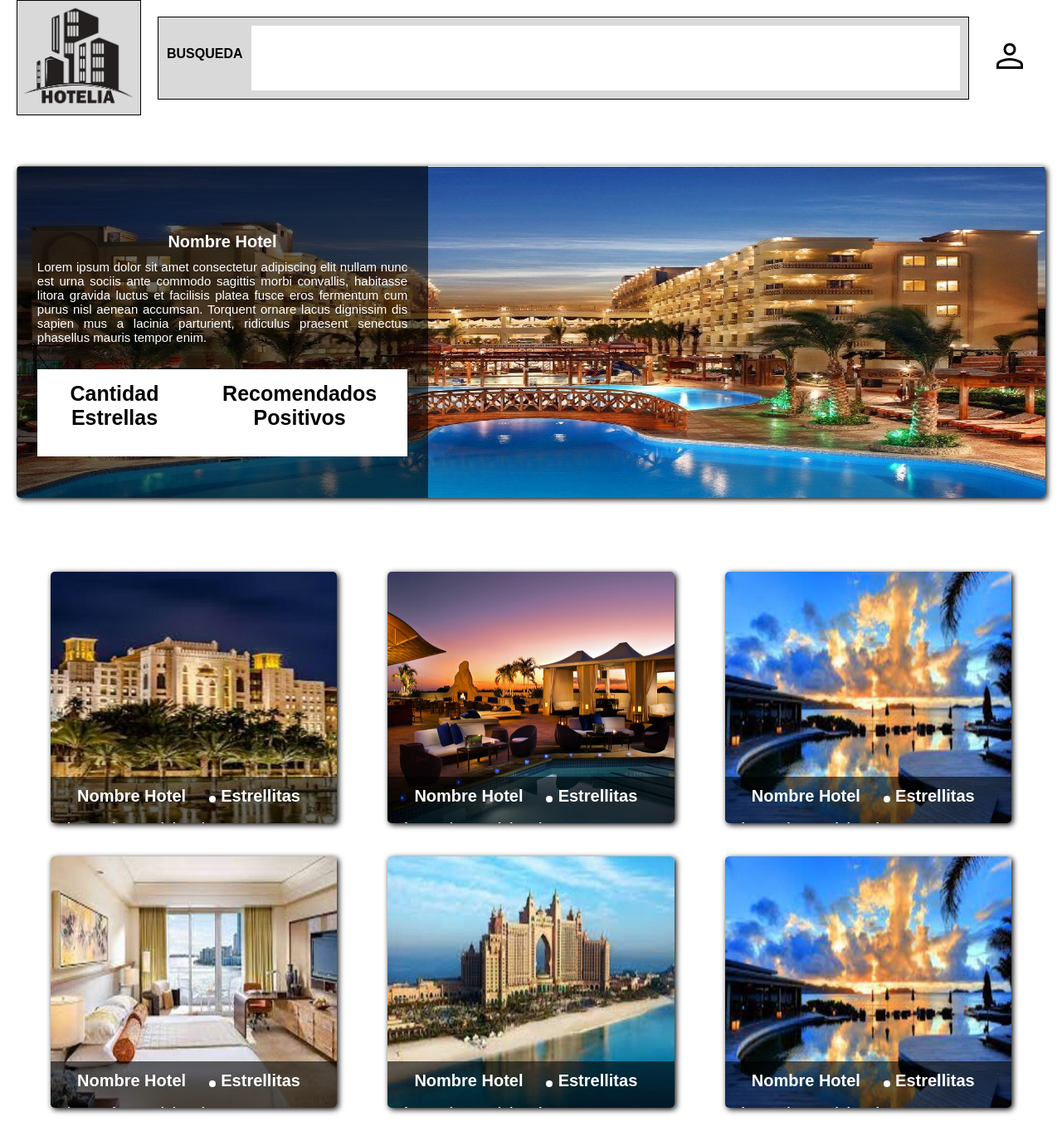
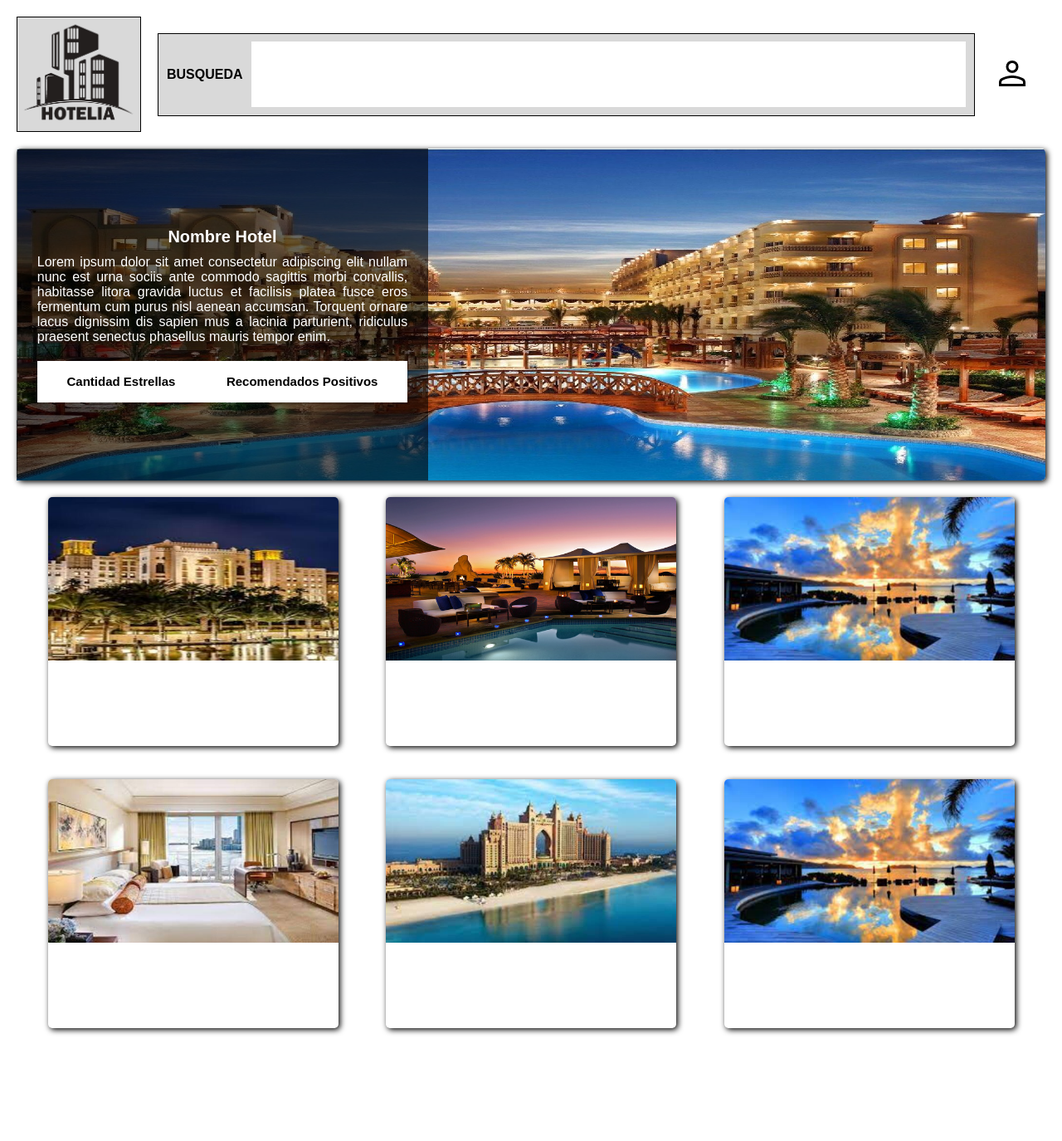
Before and after one commit to CuentaSenaLuis/Evidencia3-Publico, a Flask app: page / in a window 1280 px wide. Shown: the whole page at 83% size. After the commit the page ends 1247 px from the top, so only its background shows below. Run offline with Flask 3, Linux system fonts and the light colour scheme; some web fonts are replaced.

Commit message:
Del Asco

```diff
--- a/static/_css/Registro.css
+++ b/static/_css/Registro.css
@@ -84,7 +84,7 @@
 }
 
 .txt_field input{
-    font-size: 16px;
+    font-size: 20px;
     opacity: 0.637;
 }
 
--- a/static/_css/index.css
+++ b/static/_css/index.css
@@ -10,20 +10,18 @@
     overflow:visible;
 }
 
-.container-father{
 
-}
 
 
 /* -------------------------Barra de navegacion------------------------ */
 /* Flex Navegacion */
 .nav{
-
     display: flex;
     flex-direction: row;
     flex-wrap: nowrap;
     justify-content: space-around;
     align-items: center;
+    margin-top: 20px;
 }
 
 /* Logo */
@@ -46,11 +44,11 @@
 }
 /* Barra Busqueda */
 .nav-bar{
-    flex-shrink: 2;
+    flex-shrink: 1;
     display: flex;
     flex-direction: row;
-    align-items: stretch;
-    flex-grow: 2;
+    align-items: center;
+    justify-content: center;
     background: #D9D9D9;
     border: 1px solid #000000;
     padding-right: 10px;
@@ -62,7 +60,8 @@
 .search{ /* -> Texto Busqueda */
     margin-left: 10px;
     margin-right: 10px;
-    margin-top: 35px;
+    transition: 0.2s;
+
 }
 #search-bar{ /* -> Input Navegacion */
 
@@ -72,12 +71,12 @@
     font-size: 20px;
     width: 100%;
     height: 80%;
-    top: 10px;
+
+
 }
 
-
-
-.login{/* -> Container del Login */
+/*
+.loginPersona{
     flex-shrink: 6;
     position: relative;
     display: flex;
@@ -92,7 +91,7 @@
     background: #ffffff;
 
 }
-/* Boton Login */
+
 #persona{
     font-size: 30px;
     text-decoration: none;
@@ -103,8 +102,36 @@
     border-radius: 50%;
     transition: 0.2s;
 }
+*/
 
-#persona:hover{
+.login{/* -> Container del Login */
+    background-color: rgb(255, 255, 255);
+    display: flex;
+    flex-direction: row;
+    align-items: center;
+    justify-content: center;
+    padding: 0px;
+    margin-right: 20px;
+    height: 100%;
+    min-width: 80px;
+    min-height: 50px;
+    border-radius: 5%;
+}
+
+.loginPersona, .login{
+    flex-shrink: 2;
+}
+
+#login{
+    font-size: 150%;
+    color: black;
+    text-align: center;
+    text-decoration: none;
+    outline: none;
+    transition: 0.2s;
+}
+
+#persona:hover, .login:hover{
     background-color:#D9D9D9;
 }
 
@@ -120,15 +147,18 @@
 
 /* -------------------------Carrusel Recomendados------------------------ */
 #container-popular{
-    position: absolute;
+    background-image: url("../img/backdrop.jpg");
+    background-repeat: no-repeat;
+    background-attachment: local;
+    background-size: 100% 100%;
     display: flex;
     flex-direction: row;
-    align-items: start;
+    align-items: center;
     border-radius: 5px;
     box-shadow: 2px 2px 7px black;
-    top: 200px;
-    right: 20px;
-    left: 20px;
+    margin-top: 20px;
+    margin-right: 20px;
+    margin-left: 20px;
     max-height: 400px;
     min-height: 200px;
     overflow: hidden;
@@ -137,8 +167,8 @@
 #container-popular img{
     position: absolute;
     z-index: -2;
-    width: 100%;
-    height: 100%;
+    width: 1200px;
+    height: 400px;
 }
 
 #container-descrippop{
@@ -154,17 +184,17 @@
 }
 
 #small-info{
-    position: relative;
-    top: 20px;
     font-size: 30px;
     text-align: center;
     width: 90%;
+}
+#small-info h3{
+    margin-bottom: 10px;
 }
 
 #small-info h3, #small-info p{
     font-weight: bolder;
     color: rgb(255, 255, 255);
-    padding-top: 10px;
 }
 
 #small-info p{
@@ -172,64 +202,61 @@
     font-size: 15px;
     text-align: justify;
     color: rgb(255, 255, 255);
+    margin-bottom: 20px;
 }
 
 #complete-info{
     display: flex;
     justify-content: space-around;
-    margin-top: 50px;
+    align-items: center;
+    text-align: center;
+    padding: 5px;
     width: 90%;
-    height: 105px;
     background-color: white;
 }
 
-#complete-info div{
-    margin-top: 15px;
-    font-size: 25px;
-    text-align: center;
+#complete-info h4{
+    font-size: 20px;
 }
+
 /* -------------------------FIN------------------------ */
 
 
 /* -------------------------Mosaico------------------------ */
 .container-pattern{
-    position: relative;
     display: flex;
     flex-wrap: wrap;
     justify-content: space-evenly;
-    top: 550px;
-
+    margin-top: 20px;
 }
 
 .container-content{
+    background-repeat: no-repeat;
+    background-attachment: local;
+    background-size: 100% 100%;
+    display: flex;
+    flex-direction: column;
+    align-items: space-evenly;
     width: 27%;
     height: 303px;
     border-radius: 5px;
     box-shadow: 2px 2px 7px black;
-    background-color: #ffffff;
     overflow: hidden;
     margin-bottom: 40px;
 }
 
-.containerinfo-content, #img-cont{
-    width: 100%;
-    height: 243px;
-}
-
-
 .containerinfo-content{
+    display: flex;
+    flex-direction: column;
+    align-items: center;
     position: relative;
     z-index: 2;
     background-color: rgba(0, 0, 0, 0.6);
     color: white;
     height: 1000px;
+    width: 100%;
     transition: 0.5s;
-    margin-top: -60px;
-}
-
-#img-cont{
-    height: 100%;
-    transition: 0.5s;
+    top:300px
 }
 
 .containerinfo-title{
@@ -237,40 +264,16 @@
     display: flex;
     flex-direction: row;
     justify-content: space-between;
+    align-items: center;
     top: 12px;
-    margin-left: 20px;
     width: 90%;
 }
 
-.title{
-    width: 160px;
-}
-
-.container-content h4, h3{
+.container-content h4, .container-content h3{
     position: relative;
     font-size: 20px;
     text-align: center;
 }
-
-#bar-content::after{
-    content: '';
-    position:absolute;
-    margin: 0px;
-    border: 0px;
-    top: 11px;
-    left: 171px;
-    width: 8px;
-    height: 8px;
-    background-color: #ffffff;
-    border-radius: 100%;
-    transition: 0.5s;
-}
-
-.container-content:hover  #img-cont{
-    cursor: pointer;
-    margin-top: 0px;
-}
-
 .container-content:hover .containerinfo-content{
     cursor: pointer;
     margin-top: -310px;
@@ -278,58 +281,297 @@
     color: #000000;
 }
 
-.container-content:hover #bar-content::after{
-    top: 0px;
-    left: 176px;
-    height: 30px;
-    width: 3px;
-    border-radius: 0%;
-    background-color: #000000;
-}
-
 .container-describe{
     position: relative;
     top: 30px;
-    width: 90%;
-    margin-left: 20px;
+    margin-left: 10px;
+    margin-right: 10px;
     text-align: justify;
 }
 /* -------------------------FIN------------------------ */
 
 
 
+@media only screen and (max-width: 300px) {
+    #small-info h3{
+        font-size: 9px;
+    }
+    #small-info p{
+        font-size: 6px;
+    }
+    #complete-info h4{
+        font-size: 5px;
+    }
+    #complete-info{
+        height: 50px;
+    }
+}
 
+@media only screen and (min-width: 300px) {
+    #small-info p{
+        font-size: 9px;
+    }
+    #complete-info h4{
+        font-size: 7px;
+    }
+    h4{
+        font-size: 5px;
+    }
+    #login{
+        font-size: 100%;
+    }
+}
 
-/*
-652 min navbar -> Ya no se achica bien, necesita
+@media only screen and (max-width: 400px) {
 
-*/
+    /* -------------------------Mosaico------------------------ */
+    .containerinfo-title{
+        top: 5px;
+    }
+    .containerinfo-content{
+        top:250px
+    }
 
+    .container-content{
+        width: 280px;
+        height: 280px;
+    }
+
+    .container-content h4, .container-content h3, h3{
+        font-size: 18px;
+
+    }
+    .container-describe p{
+        font-size: 15px;
+
+    }
+    .container-describe{
+        top: 5px;
+        margin: 3px;
+    }
+    .container-content:hover .containerinfo-content{
+        margin-top: -250px;
+    }
+
+    /* -------------------------FIN------------------------ */
+}
+
+@media only screen and (min-width: 400px) {
+        #small-info p{
+            font-size: 12px;
+        }
+        #complete-info h4{
+            font-size: 10px;
+        }
+        h4{
+            font-size: 5px;
+        }
+        #login{
+            font-size: 100%;
+        }
+        /* -------------------------Mosaico------------------------ */
+        .containerinfo-content{
+            top:170px
+        }
+
+        .container-content{
+            width: 200px;
+            height: 200px;
+        }
+
+        .container-content h4, .container-content h3, h3{
+            font-size: 12px;
+
+        }
+        .container-describe p{
+            font-size: 10px;
+
+        }
+        .container-describe{
+            top: 20px;
+        }
+        .container-content:hover .containerinfo-content{
+            margin-top: -175px;
+        }
+
+        /* -------------------------FIN------------------------ */
+}
 
 @media only screen and (max-width: 600px) {
-    .n {width: 30vw;}
+
+    .bglogo{
+        max-width: 50px;
+        min-width: 50px;
+    }
+    /* Barra Busqueda */
+    .nav-bar{
+        padding-right: 5px;
+        margin-right: 5px;
+        height: 50px;
+    }
+    .search{ /* -> Texto Busqueda */
+        font-size: 8px;
+    }
+    #search-bar{ /* -> Input Navegacion */
+        border-left: white 2px solid;
+        font-size: 8px;
+        height: 60%;
+    }
+
+    /* ------------------------FIN------------------------------- */
+
+    #container-popular{
+        background-size: 1000px 100%;
+    }
+
+}
+
+@media only screen and (min-width: 500px) {
+
 }
 
 @media only screen and (min-width: 600px) {
-    .n {width: 40vw;}
+    #small-info p{
+        font-size: 14px;
+    }
+    #complete-info h4{
+        font-size: 13px;
+    }
+    h4{
+        font-size: 5px;
+    }
+    #login{
+        font-size: 100%;
+    }
+
+    .containerinfo-content{
+        top:110px
+    }
+
+    .container-content{
+        width: 200px;
+        height: 150px;
+    }
+
+    .container-content h4, .container-content h3, h3{
+        font-size: 12px;
+
+    }
+    .container-describe p{
+        font-size: 8px;
+
+    }
+    .container-describe{
+        top: 20px;
+    }
+    .container-content:hover .containerinfo-content{
+        margin-top: -110px;
+    }
 }
 
-@media only screen and (min-width: 768px) {
-    .n {width: 50vw;}
+@media only screen and (min-width: 700px) {
+
+    #small-info p{
+        font-size: 15px;
+    }
+    #complete-info h4{
+        font-size: 15px;
+    }
+
+    #login{
+        font-size: 100%;
+    }
+
+    .containerinfo-content{
+        top:140px
+    }
+
+    .container-content{
+        width: 300px;
+        height: 180px;
+    }
+
+    .container-content h4, .container-content h3, h3{
+        font-size: 15px;
+
+    }
+    .container-describe p{
+        font-size: 11px;
+
+    }
+    .container-describe{
+        top: 20px;
+    }
+    .container-content:hover .containerinfo-content{
+        margin-top: -140px;
+    }
 }
 
-@media only screen and (max-width: 768px) {
-    .n {width: 50vw;}
+@media only screen and (min-width: 800px) {
+
+    #small-info p{
+        font-size: 16px;
+    }
+    #complete-info h4{
+        font-size: 15px;
+    }
+
+    #login{
+        font-size: 100%;
+    }
+
+    .containerinfo-content{
+        top:250px
+    }
+
+    .container-content{
+        width: 350px;
+        height: 300px;
+    }
+
+    .container-content h4, .container-content h3, h3{
+        font-size: 25px;
+
+    }
+    .container-describe p{
+        font-size: 15px;
+    }
+    .container-content:hover .containerinfo-content{
+        margin-top: -250px;
+    }
 }
 
-@media only screen and (min-width: 992px) {
-    .n {width: 76vw;}
+@media only screen and (min-width: 1000px) {
+    #container-popular{
+        background-size: 100% 100%;
+    }
+    #complete-info{
+        height: 50px;
+    }
 }
 
-@media only screen and (min-width: 1200px) {
-    .n {width: 78vw;}
+@media only screen and (min-width: 1100px) {
+
+    .containerinfo-content{
+        top:250px
+    }
+
+    .container-content{
+        width: 350px;
+        height: 300px;
+    }
+
+    .container-content h4, .container-content h3, h3{
+        font-size: 20px;
+
+    }
+    .container-describe p{
+        font-size: 16px;
+    }
+    .container-describe{
+        top: 20px;
+    }
+    .container-content:hover .containerinfo-content{
+        margin-top: -250px;
+    }
 }
-
-@media only screen and (min-width: 1300px) {
-    .n {width: 80vw; background-color: aqua;}
-}
--- a/templates/Login.html
+++ b/templates/Login.html
@@ -10,12 +10,15 @@
     <link rel="stylesheet" href="{{ url_for('static', filename='./_css/Login.css') }}">
 </head>
 <body>
+    <div class="fatherContainer">
     <form class="center">
+        <div class="title">
         <a href="/"><span class="material-symbols-outlined">
             arrow_back
         </span>
         </a>
         <h1>Ingresar</h1>
+        </div>
         <div class="contenedor">
             <div class="txt_field">
                 <i class="fas fa-envelope icon" id="icon"></i>
@@ -33,5 +36,6 @@
         </div>
         <p>¿No tienes cuenta? <a class="link" href="/Cuenta/Registro">Regístrate</a></p>
     </form>
+    </div>
 </body>
 </html>
```
Also changed, not shown: static/_css/Login.css (+54 -47 lines).
